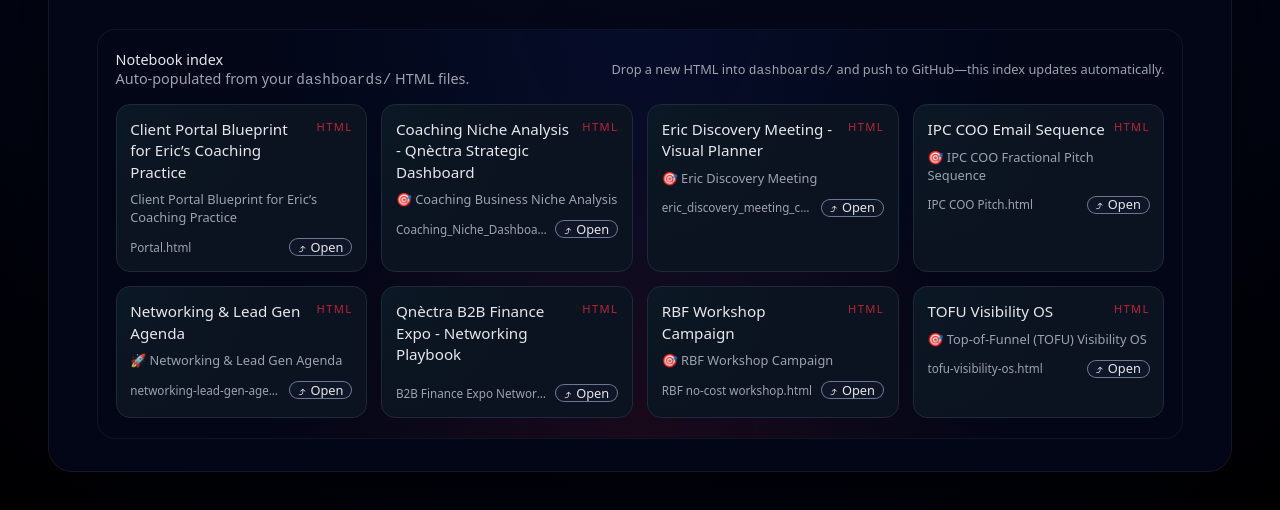
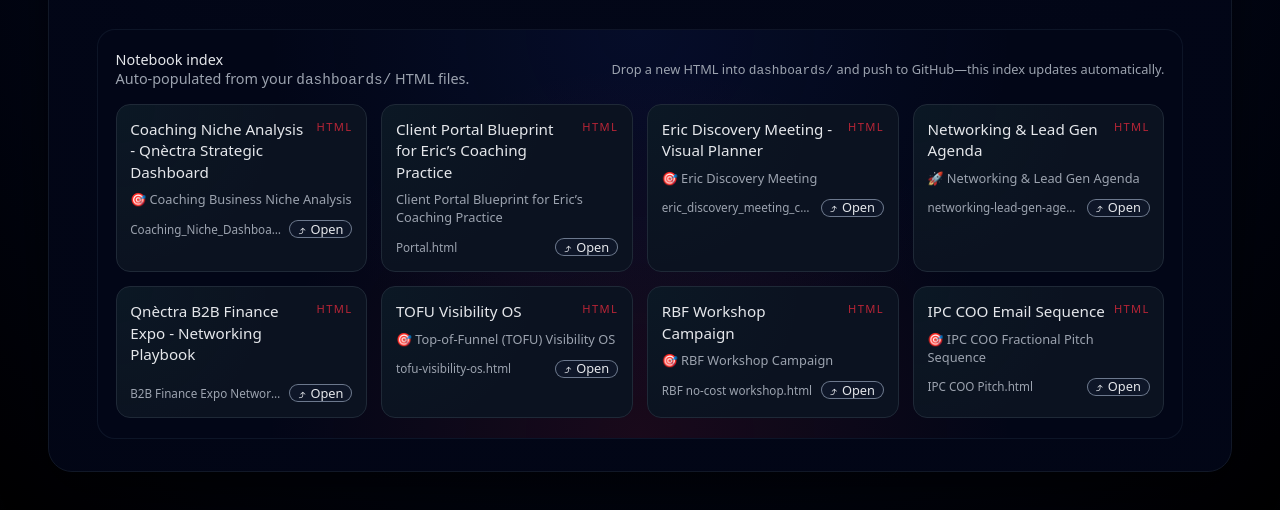
Before and after one commit to Meggatrax/qnectra-notebook, a plain HTML site: page index.html in a window 1280 px wide. Shown: the part 260-770 px from the top of the page. Drawn offline with Linux system fonts and the light colour scheme.

Commit message:
fix sort order

```diff
--- a/index.html
+++ b/index.html
@@ -423,7 +423,8 @@
         }
 
         // Sort alphabetically by title for display
-        enriched.sort((a, b) => (a.title || "").localeCompare(b.title || ""));
+        // Sort newest → oldest
+        enriched.sort((a, b) => new Date(b.modified) - new Date(a.modified));
         renderTiles(enriched);
       } catch (err) {
         console.error("Failed to load manifest.json", err);
```
